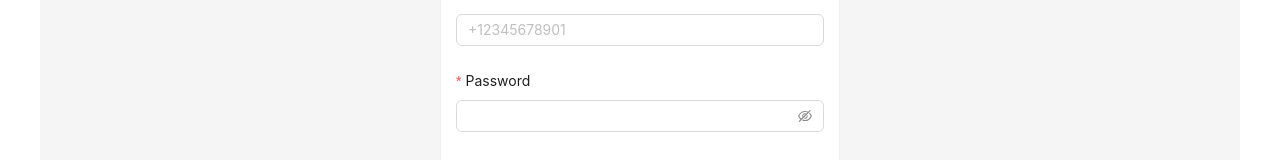
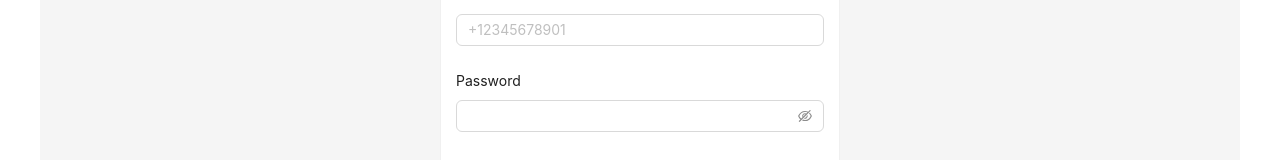
Before and after one commit to TraineeProjectTeam/sputnik-project, a React (Vite) app in the folder client/: page /login in a window 1280 px wide. Shown: the part 279-439 px from the top of the page. Built offline with nearby package versions, Linux system fonts and the light colour scheme.

Commit message:
[ bugfix ] Removed password validators from login forms.

```diff
--- a/client/src/features/login-forms/ui/login-form-email.tsx
+++ b/client/src/features/login-forms/ui/login-form-email.tsx
@@ -72,7 +72,6 @@ export const LoginFormEmail = () => {
       <Form.Item
         label={tForm('Пароль')}
         name="password"
-        rules={rulesForFormItems(tErrors).password}
       >
         <Input.Password autoComplete="on" />
       </Form.Item>
--- a/client/src/features/login-forms/ui/login-form-phone.tsx
+++ b/client/src/features/login-forms/ui/login-form-phone.tsx
@@ -72,7 +72,6 @@ export const LoginFormPhone = () => {
       <Form.Item
         label={tForm('Пароль')}
         name="password"
-        rules={rulesForFormItems(tErrors).password}
       >
         <Input.Password autoComplete="on" />
       </Form.Item>
```
